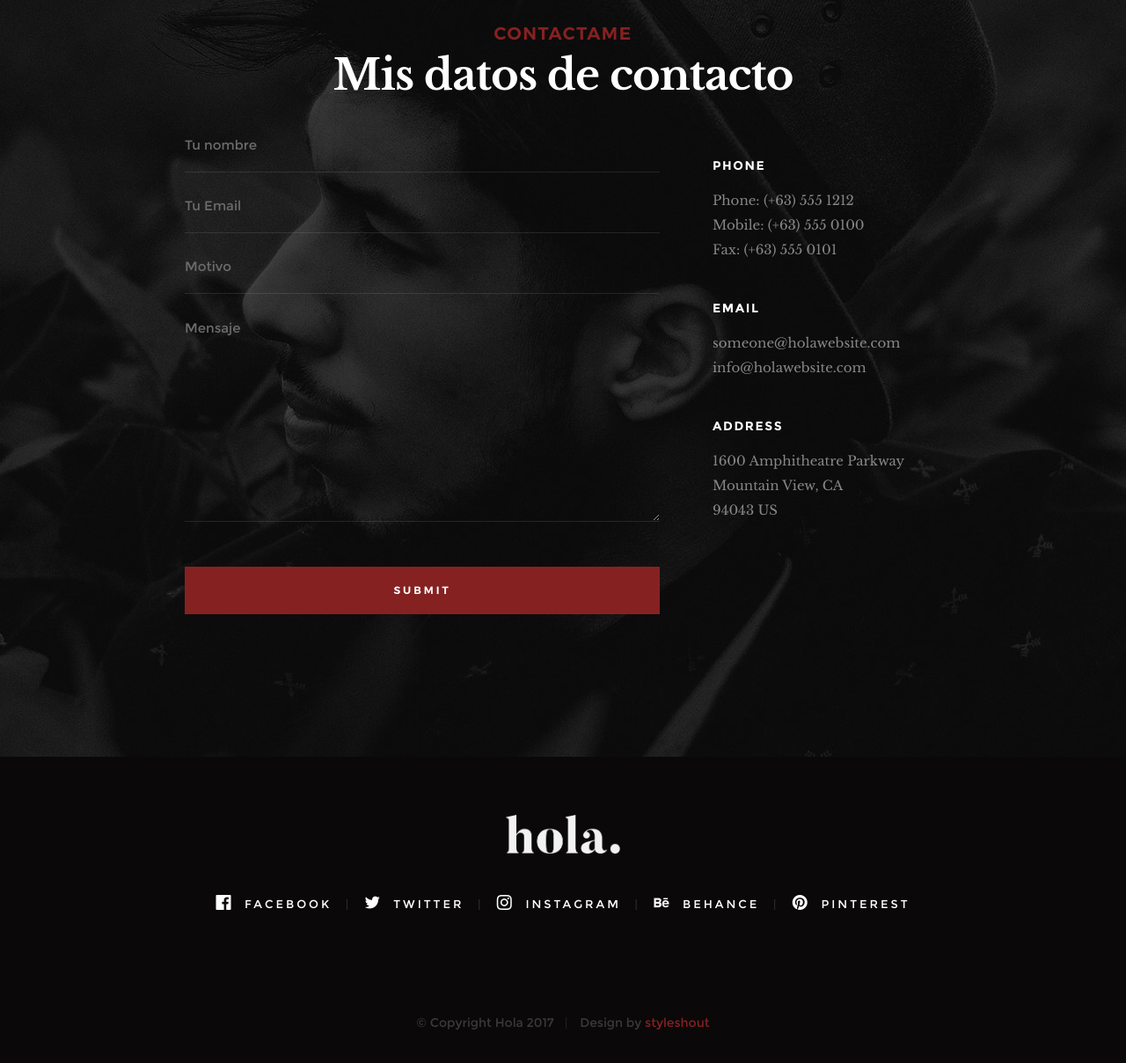
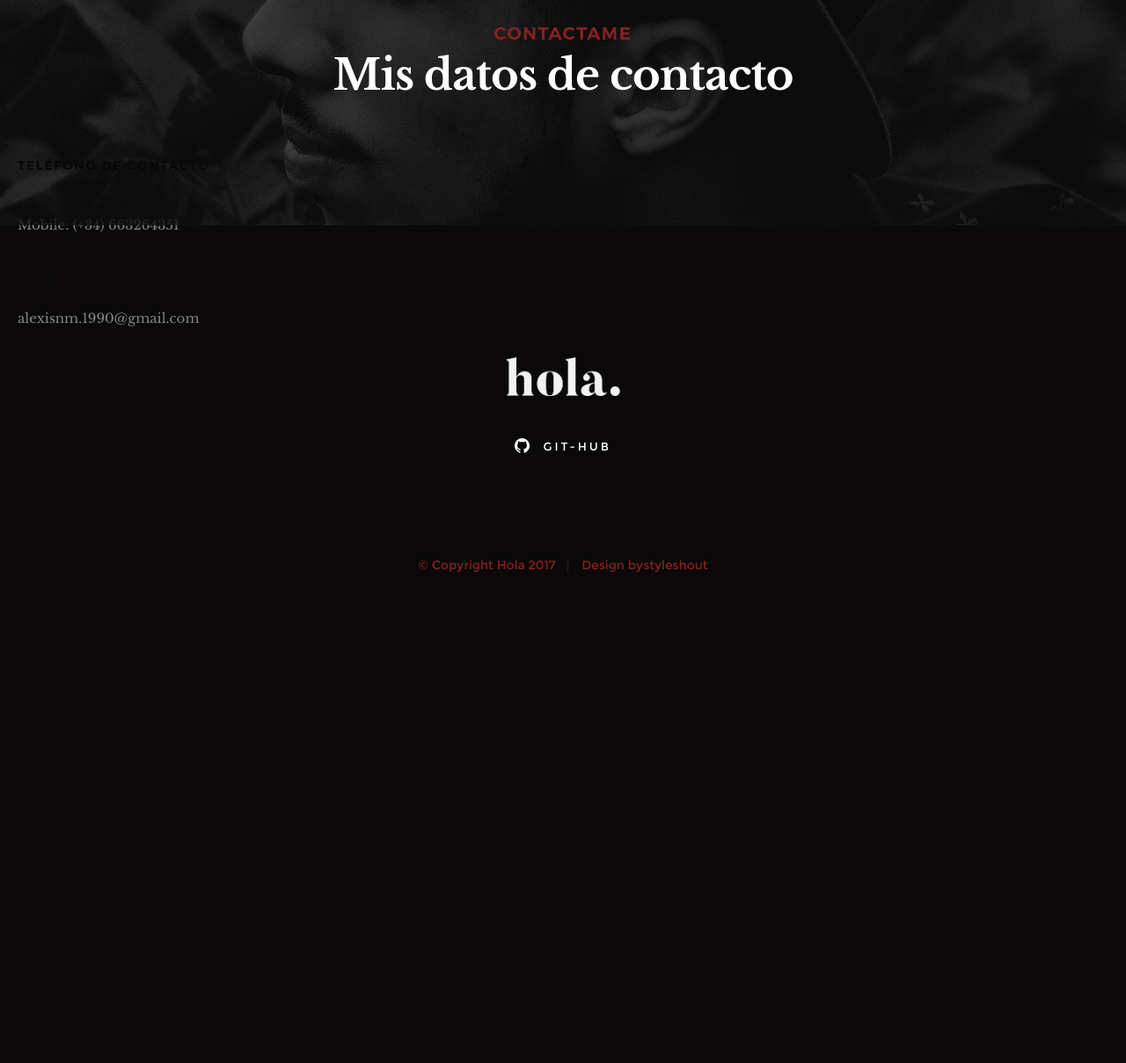
Before and after one commit to alexisnavarromoreno/alexisnavarromoreno.github.io, a plain HTML site: page index.html in a window 1280 px wide. Shown: the part 2497-3705 px from the top of the page at 88% size. After the commit the page ends 3195 px from the top, so only its background shows below. Drawn offline with Linux system fonts and the light colour scheme.

Commit message:
Update index.html

```diff
--- a/index.html
+++ b/index.html
@@ -385,66 +385,15 @@
             </div>
         </div>
 
-        <div class="row contact__main">
-            <div class="col-eight tab-full contact__form">
-                <form name="contactForm" id="contactForm" method="post" action="">
-                    <fieldset>
-
-                    <div class="form-field">
-                        <input name="contactName" type="text" id="contactName" placeholder="Tu nombre" value="" minlength="2" required="" aria-required="true" class="full-width">
-                    </div>
-                    <div class="form-field">
-                        <input name="contactEmail" type="email" id="contactEmail" placeholder="Tu Email" value="" required="" aria-required="true" class="full-width">
-                    </div>
-                    <div class="form-field">
-                        <input name="contactSubject" type="text" id="contactSubject" placeholder="Motivo" value="" class="full-width">
-                    </div>
-                    <div class="form-field">
-                        <textarea name="contactMessage" id="contactMessage" placeholder="Mensaje" rows="10" cols="50" required="" aria-required="true" class="full-width"></textarea>
-                    </div>
-                    <div class="form-field">
-                        <button class="full-width btn--primary">Submit</button>
-                        <div class="submit-loader">
-                            <div class="text-loader">Sending...</div>
-                            <div class="s-loader">
-                                <div class="bounce1"></div>
-                                <div class="bounce2"></div>
-                                <div class="bounce3"></div>
-                            </div>
-                        </div>
-                    </div>
-
-                    </fieldset>
-                </form>
-
-                <!-- contact-warning -->
-                <div class="message-warning">
-                    Something went wrong. Please try again.
-                </div>
-
-                <!-- contact-success -->
-                <div class="message-success">
-                    Your message was sent, thank you!<br>
-                </div>
-
             </div>
             <div class="col-four tab-full contact__infos">
-                <h4 class="h06">Phone</h4>
-                <p>Phone: (+63) 555 1212<br>
-                Mobile: (+63) 555 0100<br>
-                Fax: (+63) 555 0101
+                <h4 class="h06">Teléfono de contacto</h4>
+                <p><br>
+                Mobile: (+34) 663264351<br>
                 </p>
 
                 <h4 class="h06">Email</h4>
-                <p>someone@holawebsite.com<br>
-                info@holawebsite.com
-                </p>
-
-                <h4 class="h06">Address</h4>
-                <p>
-                1600 Amphitheatre Parkway<br>
-                Mountain View, CA<br>
-                94043 US
+                <p>alexisnm.1990@gmail.com<br>
                 </p>
             </div>
 
@@ -464,26 +413,9 @@
                 </div>
 
                 <ul class="footer-social">
-                    <li><a href="#0">
-                        <i class="im im-facebook" aria-hidden="true"></i>
-                        <span>Facebook</span>
-                    </a></li>
-                    <li><a href="#0">
-                        <i class="im im-twitter" aria-hidden="true"></i>
-                        <span>Twitter</span>
-                    </a></li>
-                    <li><a href="#0">
-                        <i class="im im-instagram" aria-hidden="true"></i>
-                        <span>Instagram</span>
-                    </a></li>
-                    <li><a href="#0">
-                        <i class="im im-behance" aria-hidden="true"></i>
-                        <span>Behance</span>
-                    </a></li>
-                    <li><a href="#0">
-                        <i class="im im-pinterest" aria-hidden="true"></i>
-                        <span>Pinterest</span>
-                    </a></li>
+                    <li><a href=""https://github.com/alexisnavarromoreno"">
+                        <i class="im im-github" aria-hidden="true"></i>
+                        <span>Git-Hub</span>
                 </ul>
 
             </div>
```
